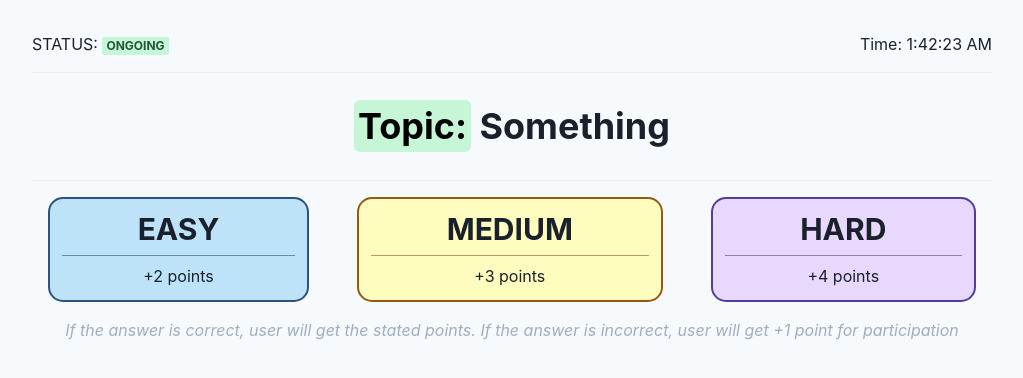
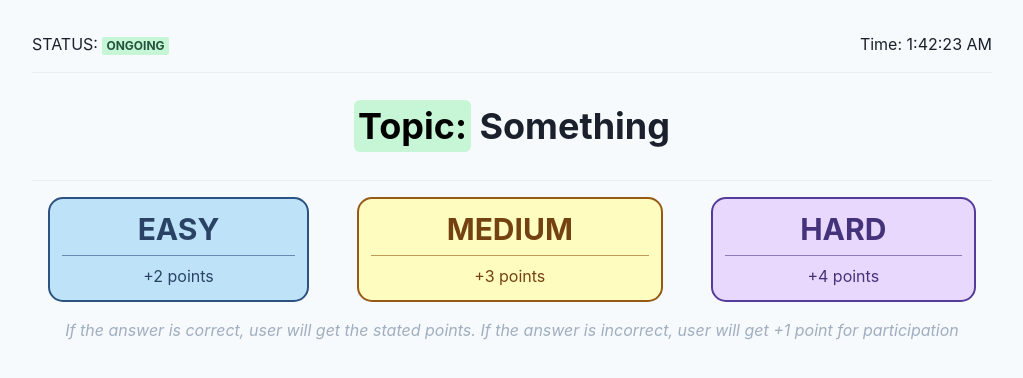
Before and after one commit to chocomilku/quick-assess, a React (Vite) app in the folder client/: page / in a window 1280 px wide. Shown: the top 378 px of the page, without its empty margins (128-1151 px from the left). Built offline with nearby package versions, Linux system fonts and the light colour scheme.

Commit message:
feat[client]: color mode based on system

```diff
--- a/client/src/App.tsx
+++ b/client/src/App.tsx
@@ -1,16 +1,21 @@
 import { Route, BrowserRouter as Router, Routes } from "react-router-dom";
 import NotFoundPage from "./pages/NotFound";
 import AppPage from "./pages/AppPage";
+import { Container, useColorModeValue } from "@chakra-ui/react";
 
 function App() {
+	const bg = useColorModeValue("gray.50", "gray.800");
+
 	return (
 		<>
+			<Container maxW="container.lg" bg={bg} p="8" minH="100vh">
 				<Router>
 					<Routes>
 						<Route path="/" element={<AppPage />} />
 						<Route path="*" element={<NotFoundPage />} />
 					</Routes>
 				</Router>
+			</Container>
 		</>
 	);
 }
--- a/client/src/components/CategoryBox.tsx
+++ b/client/src/components/CategoryBox.tsx
@@ -29,6 +29,7 @@ const CategoryBox: React.FC<CategoryBoxPropsAsRadio> = (props) => {
 				<input {...input} />
 				<Box
 					{...radio}
+					textColor={`${props.categoryColor}.800`}
 					maxW="sm"
 					border="2px"
 					borderColor={`${props.categoryColor}.700`}
--- a/client/src/main.tsx
+++ b/client/src/main.tsx
@@ -2,10 +2,11 @@ import React from "react";
 import ReactDOM from "react-dom/client";
 import { ChakraProvider } from "@chakra-ui/react";
 import App from "./App.tsx";
+import theme from "./theme.ts";
 
 ReactDOM.createRoot(document.getElementById("root")!).render(
 	<React.StrictMode>
-		<ChakraProvider>
+		<ChakraProvider theme={theme}>
 			<App />
 		</ChakraProvider>
 	</React.StrictMode>
--- a/client/src/pages/AppPage/index.tsx
+++ b/client/src/pages/AppPage/index.tsx
@@ -1,4 +1,4 @@
-import { Container, Divider } from "@chakra-ui/react";
+import { Divider } from "@chakra-ui/react";
 import GameStatusBar from "./GameStatusBar";
 import GamePage from "./GamePage";
 
@@ -7,11 +7,9 @@ import GamePage from "./GamePage";
 const AppPage: React.FC = () => {
 	return (
 		<>
-			<Container maxW="container.lg" bg="gray.50" p="8" minH="100vh">
-				<GameStatusBar isPlaying={true} />
-				<Divider />
-				<GamePage />
-			</Container>
+			<GameStatusBar isPlaying={true} />
+			<Divider />
+			<GamePage />
 		</>
 	);
 };
--- /dev/null
+++ b/client/src/theme.ts
@@ -0,0 +1,10 @@
+import { ThemeConfig, extendTheme } from "@chakra-ui/react";
+
+const config: ThemeConfig = {
+	initialColorMode: "light",
+	useSystemColorMode: true,
+};
+
+const theme = extendTheme({ config });
+
+export default theme;
```
Lines whose indentation alone changed are shown as unchanged.
